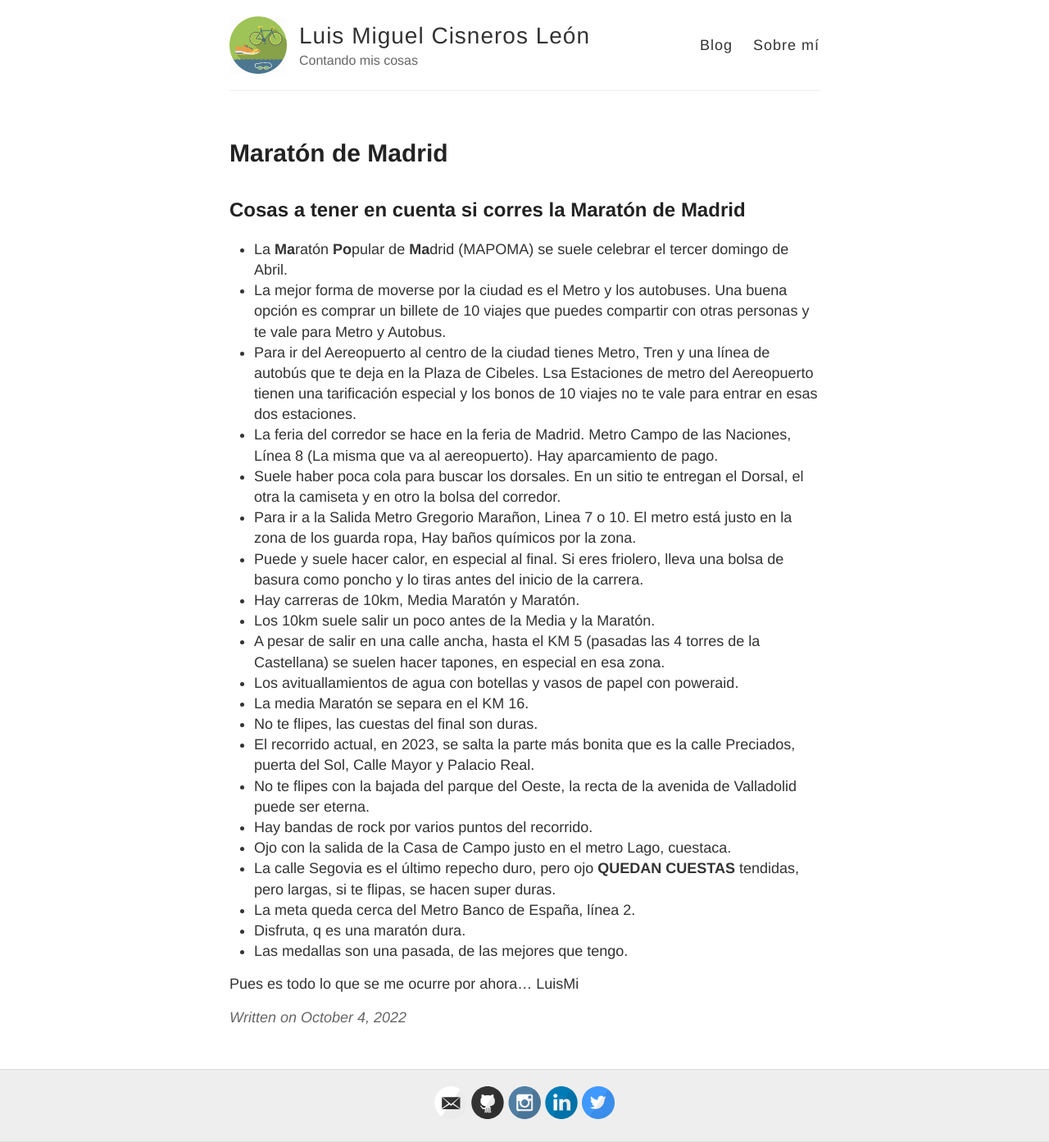
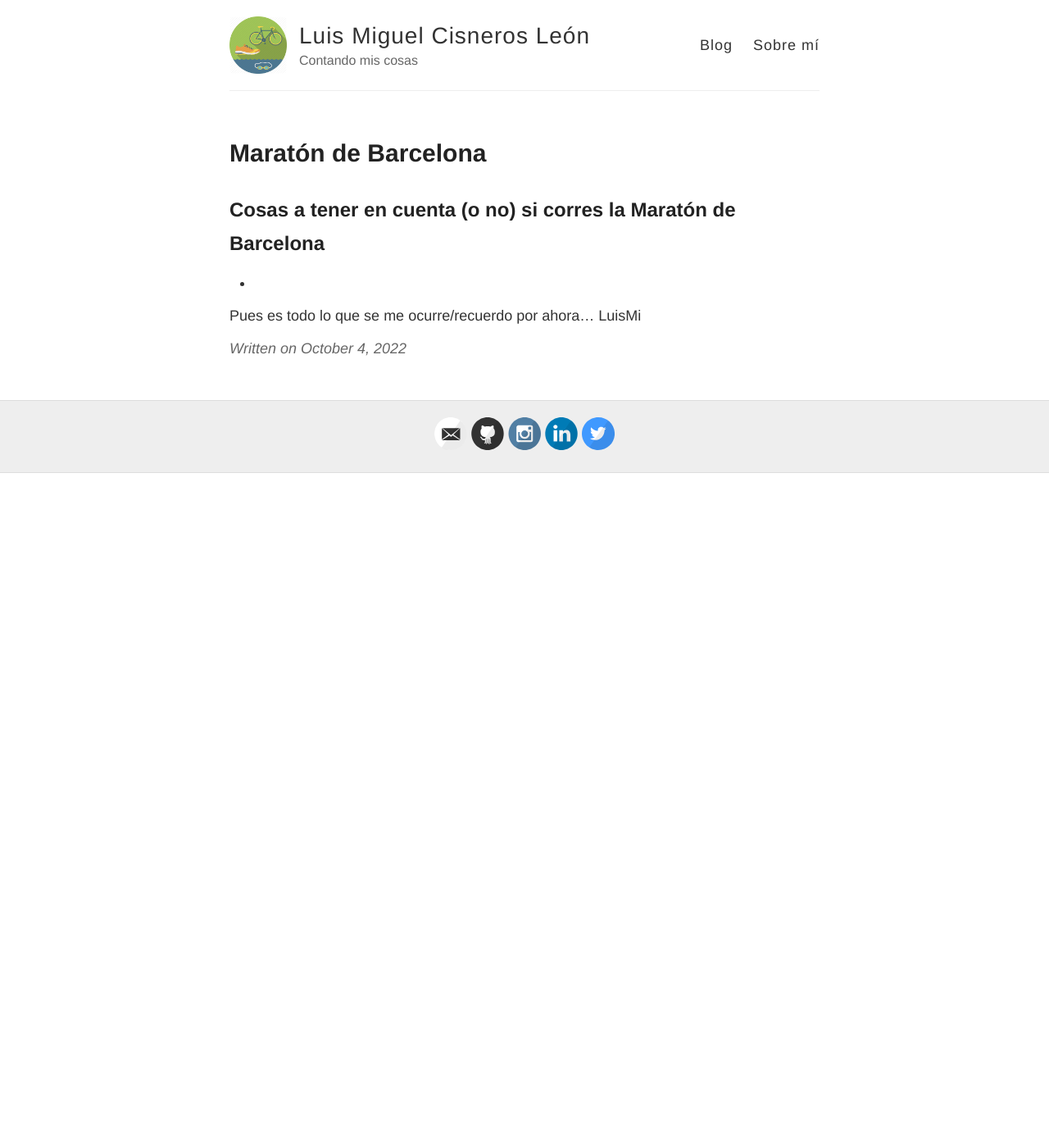
Before and after one commit to luismcl/luismcl.github.io, a Jekyll site: the page built from _posts/2022-10-4-Maraton-De-Barcelona.md, in a window 1280 px wide. Shown: the whole page at 82% size. Built offline with Jekyll 4.4.1, drawn with Linux system fonts in a browser that asks for light colours; comment, search, counter and statistics services are not loaded; after the commit the page ends 900 px from its top, so only the background shows below that.

```diff
--- a/_posts/2022-10-4-Maraton-De-Barcelona.md
+++ b/_posts/2022-10-4-Maraton-De-Barcelona.md
@@ -1,31 +1,11 @@
 ---
 layout: post
-title: Maratón de Madrid
+title: Maratón de Barcelona
 ---
 
-## Cosas a tener en cuenta si corres la Maratón de Madrid ##
+## Cosas a tener en cuenta (o no) si corres la Maratón de Barcelona ##
 
-* La **Ma**ratón **Po**pular de **Ma**drid (MAPOMA) se suele celebrar el tercer domingo de Abril.
-* La mejor forma de moverse por la ciudad es el Metro y los autobuses. Una buena opción es comprar un billete de 10 viajes que puedes compartir con otras personas y te vale para Metro y Autobus.
-* Para ir del Aereopuerto al centro de la ciudad tienes Metro, Tren y una línea de autobús que te deja en la Plaza de Cibeles. Lsa Estaciones de metro del Aereopuerto tienen una tarificación especial y los bonos de 10 viajes no te vale para entrar en esas dos estaciones.
-* La feria del corredor se hace en la feria de Madrid. Metro Campo de las Naciones, Línea 8 (La misma que va al aereopuerto). Hay aparcamiento de pago.
-* Suele haber poca cola para buscar los dorsales. En un sitio te entregan el Dorsal, el otra la camiseta y en otro la bolsa del corredor.
-* Para ir a la Salida Metro Gregorio Marañon, Linea 7 o 10. El metro está justo en la zona de los guarda ropa, Hay baños químicos por la zona.
-* Puede y suele hacer calor, en especial al final. Si eres friolero, lleva una bolsa de basura como poncho y lo tiras antes del inicio de la carrera.
-* Hay carreras de 10km, Media Maratón y Maratón.
-* Los 10km suele salir un poco antes de la Media y la Maratón.
-* A pesar de salir en una calle ancha, hasta el KM 5 (pasadas las 4 torres de la Castellana) se suelen hacer tapones, en especial en esa zona.
-* Los avituallamientos de agua con botellas y vasos de papel con poweraid.
-* La media Maratón se separa en el KM 16.
-* No te flipes, las cuestas del final son duras.
-* El recorrido actual, en 2023, se salta la parte más bonita que es la calle Preciados, puerta del Sol, Calle Mayor y Palacio Real.
-* No te flipes con la bajada del parque del Oeste, la recta de la avenida de Valladolid puede ser eterna.
-* Hay bandas de rock por varios puntos del recorrido.
-* Ojo con la salida de la Casa de Campo justo en el metro Lago, cuestaca.
-* La calle Segovia es el último repecho duro, pero ojo **QUEDAN CUESTAS** tendidas, pero largas, si te flipas, se hacen super duras.
-* La meta queda cerca del Metro Banco de España, línea 2.
-* Disfruta, q es una maratón dura.
-* Las medallas son una pasada, de las mejores que tengo.
+*
 
-Pues es todo lo que se me ocurre por ahora...
+Pues es todo lo que se me ocurre/recuerdo por ahora...
 LuisMi
```
